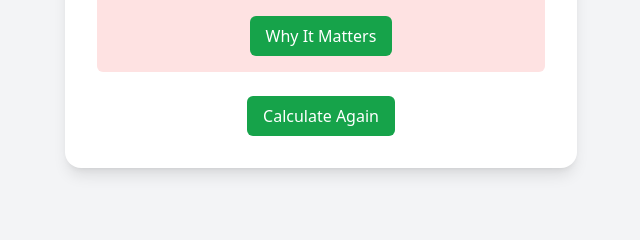
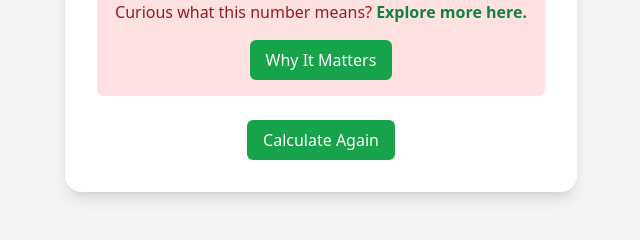
Before and after one commit to klaudiaplevneshii/sustainablelifeadvisor, a Django app: template landing/templates/result.html in a window 1280 px wide. Shown: the part 296-536 px from the top of the page, without its empty margins (319-959 px from the left). Run offline with Django 3.2, Linux system fonts and the light colour scheme; the template is opened without the code that fills it, so the values that code supplies are empty; some libraries are stand-ins or nearby versions.

Commit message:
Adding Interpretation link to Result page

```diff
--- a/landing/templates/result.html
+++ b/landing/templates/result.html
@@ -21,6 +21,16 @@
     {% endif %}
         <h2 class="text-lg font-semibold">Carbon footprint estimated:</h2>
         <p class="text-2xl">{{ result }} kg CO₂</p>
+
+    <p>
+  Curious what this number means?
+  <a href="{% url 'interpretation' %}" class="text-green-700 font-semibold hover:underline">
+    Explore more here.
+  </a>
+</p>
+
+
+
         <div class="mt-4 text-center">
             <button onclick="document.getElementById('whyModal').classList.remove('hidden')"
                 class="bg-green-600 text-white py-2 px-4 rounded-md hover:bg-green-700 transition duration-200">
```
